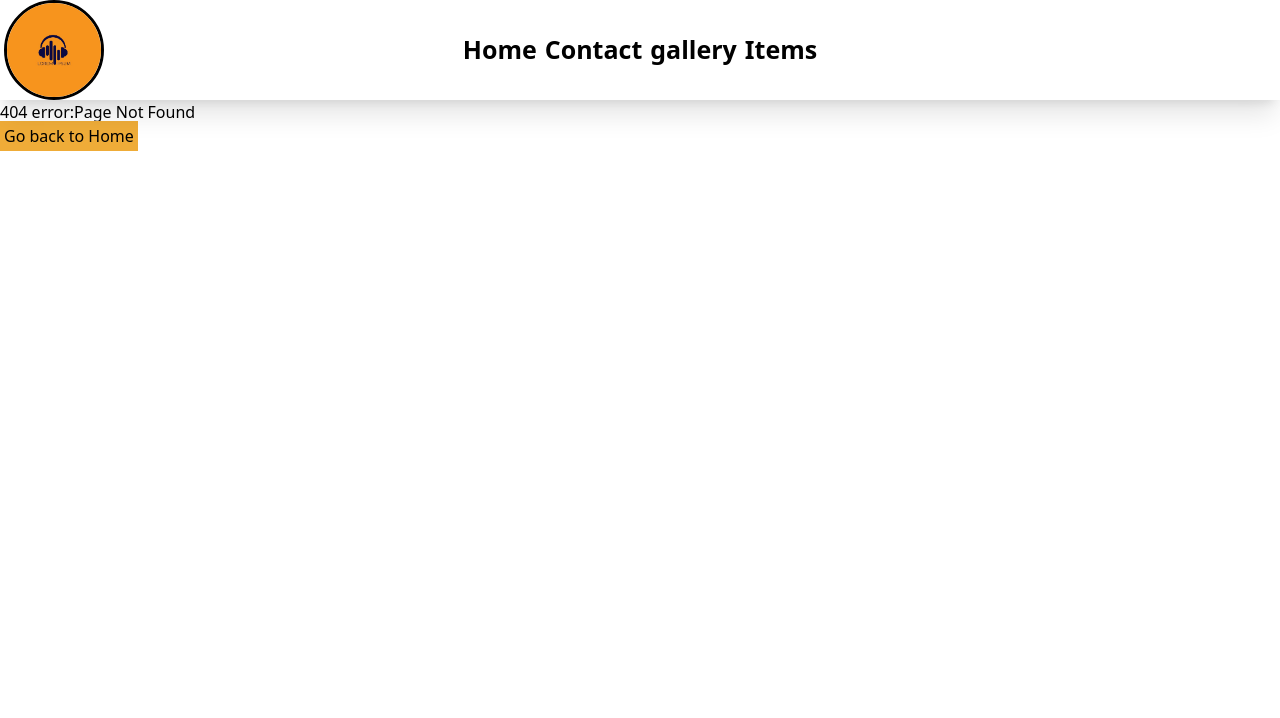
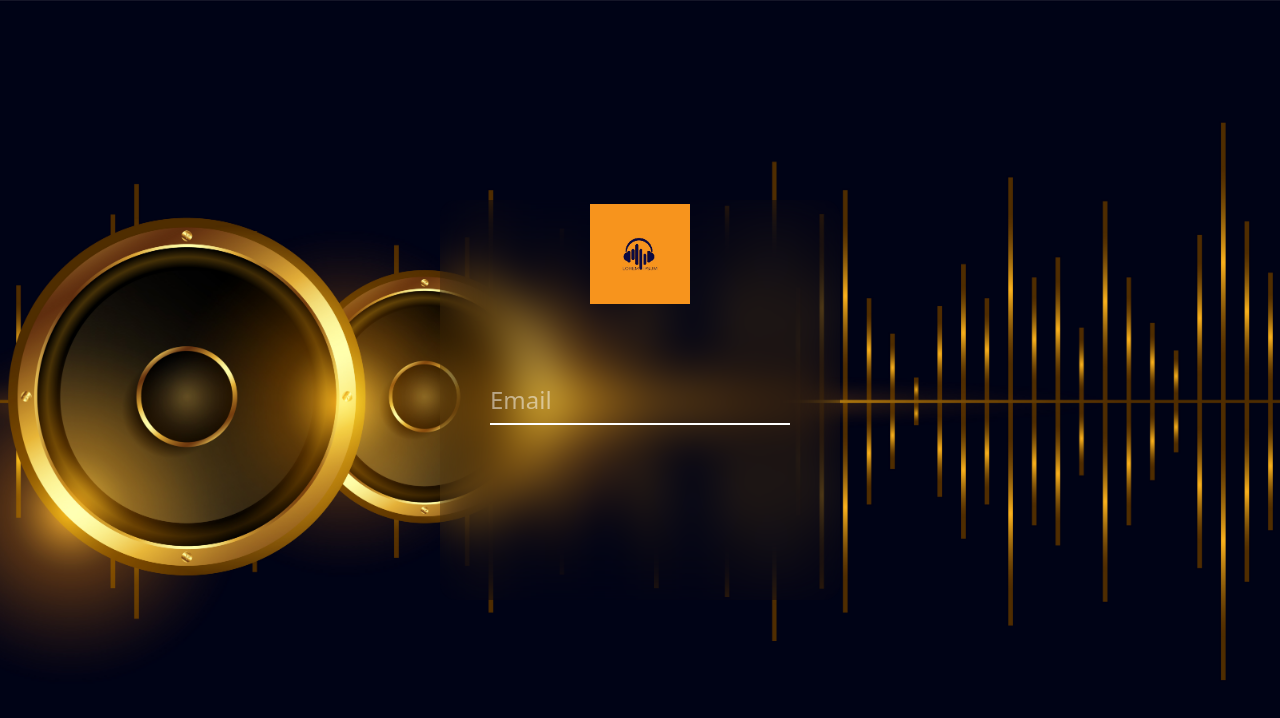
Before and after one commit to kavinduabc/kv-audio-frontend, a React (Vite) app: page /login in a window 1280 px wide. Before the commit this address had no page. Shown: the top 718 px of the page. Built offline with nearby package versions, Linux system fonts and the light colour scheme.

Commit message:
start loginnpage

```diff
--- a/src/App.jsx
+++ b/src/App.jsx
@@ -1,11 +1,15 @@
 import { BrowserRouter, Route, Routes } from 'react-router-dom'
 import Admin from './pages/admin/Admin'
 import Home from './pages/home/Home'
+import Testing from './components/Testing'
+import Login from './pages/login/Login'
 
 function App() {
   return (
     <BrowserRouter>
       <Routes path="/*">
+        <Route path='/testing' element={<Testing/>} />
+        <Route path='/login' element={<Login/>} />
         <Route path="/admin/*" element={<Admin />} />
         <Route path='/*' element={<Home/>} />
 
--- /dev/null
+++ b/src/components/Testing.jsx
@@ -0,0 +1,20 @@
+import { useState } from "react"
+
+
+export default function Testing(){
+
+    const[count,setCount]=useState(0)
+    //coconut , banana ,apple ,other
+
+     return(
+        <div className="w-full  h-screen" >
+            <h1>{count}</h1>
+
+            <button onClick={()=>{
+
+               const newCount = count + 1
+               setCount(newCount)
+            }}>Count</button>
+        </div>
+     )
+}
--- /dev/null
+++ b/src/pages/login/Login.css
@@ -0,0 +1,9 @@
+.bg-picture{
+
+    background-image:url('/bg.jpg') ;
+    background-size: cover;
+    background-position: center;
+    background-repeat: no-repeat;
+    height: 100vh;
+    position: relative;
+}
--- /dev/null
+++ b/src/pages/login/Login.jsx
@@ -0,0 +1,22 @@
+import { useState } from "react"
+import "./Login.css"
+
+
+export default function Login(){
+
+    const [email,setEmail] = useState("");
+    const [password,setPassword] = useState("");
+
+     return(
+        <div className="bg-picture w-full h-screen flex justify-center items-center">
+           <div className="w-[400px] h-[400px] backdrop-blur-xl rounded-2xl flex justify-center
+           items-center flex-col relative ">
+             <img src="/logo.png " alt="logo" className="w-[100px] h-[100px] absolute top-1"/>
+             <input type="email" placeholder="Email" className="w-[300px] h-[50px]
+             bg-transparent border-b-2 border-white text-white text-2xl outline-none "/>
+
+
+           </div>
+        </div>
+     )
+}
```
Also changed, not shown: public/bg.jpg (added).
